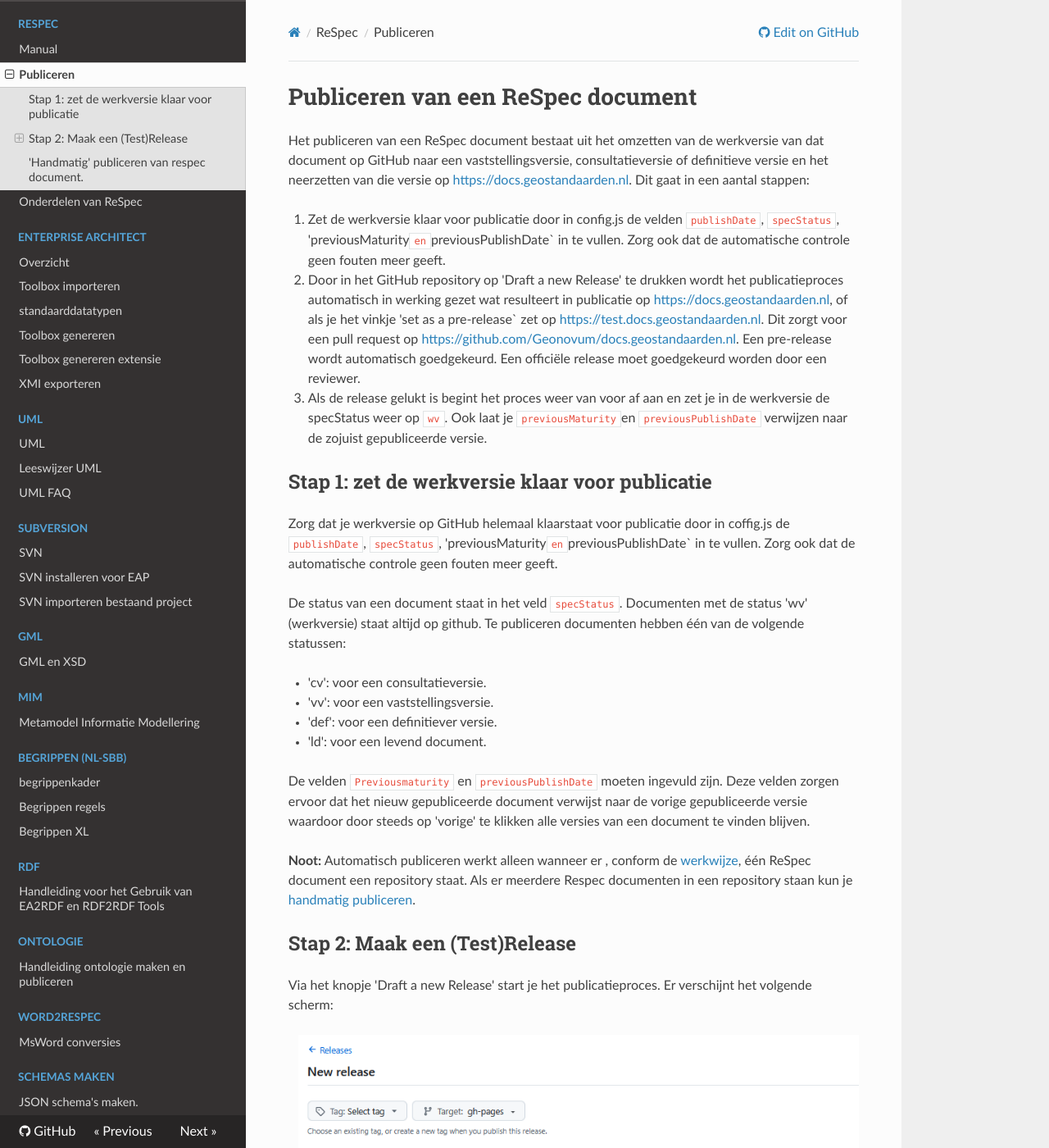
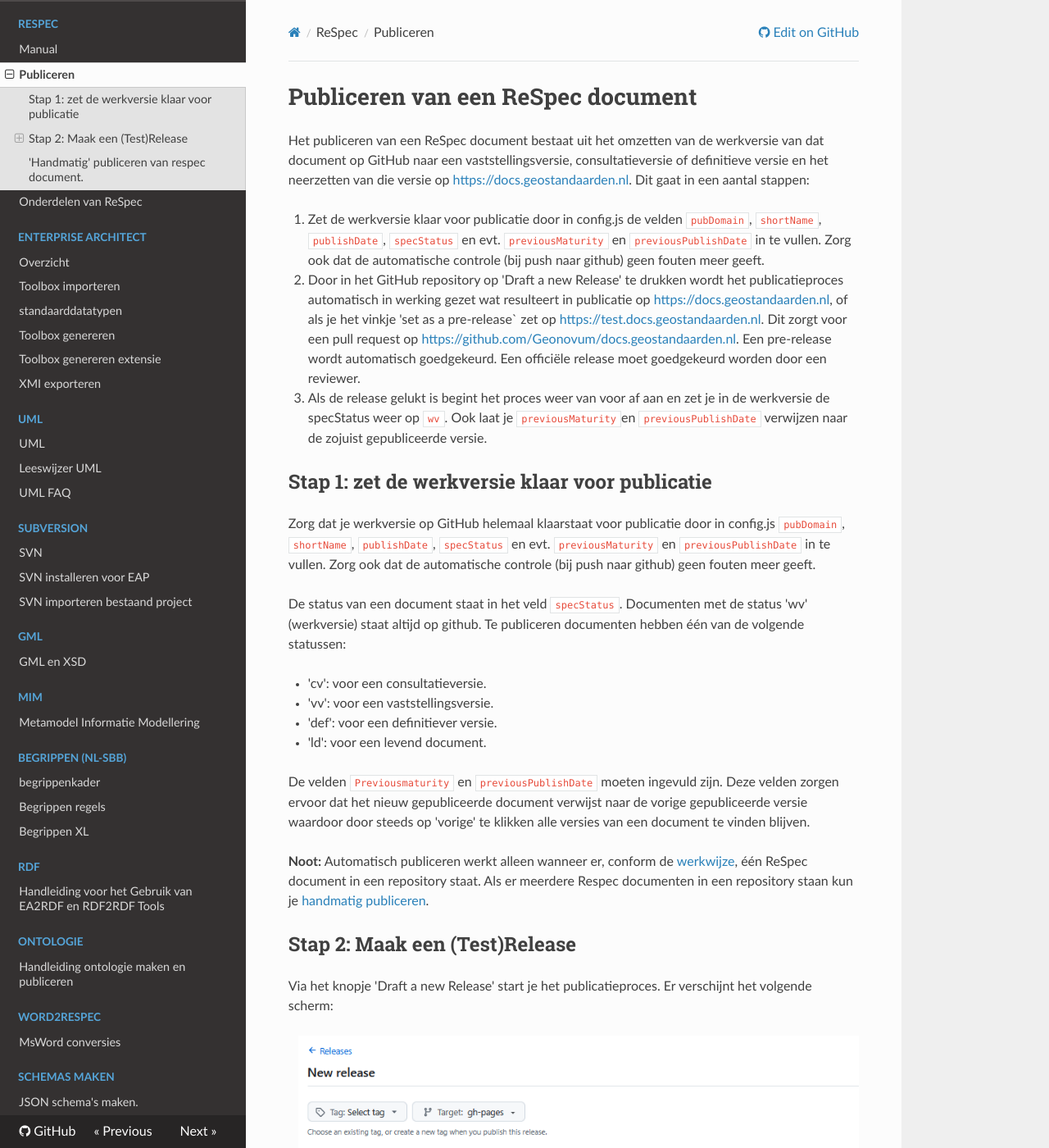
Before and after one commit to Geonovum/handleiding-tooling, an MkDocs documentation site: the page built from docs/ReSpec/ReSpec-publiceren.md, in a window 1280 px wide and 1400 px high. Shown: the whole window at 82% size. Built offline with MkDocs 1.6.1, drawn with Linux system fonts in a browser that asks for light colours; nearby versions of some CDN libraries; some of the changed text lies outside the part shown.

Commit message:
Update ReSpec-publiceren.md met Inge en andere verplichte velden

```diff
--- a/docs/ReSpec/ReSpec-publiceren.md
+++ b/docs/ReSpec/ReSpec-publiceren.md
@@ -4,7 +4,7 @@
 van dat document op GitHub naar een vaststellingsversie, consultatieversie of definitieve versie
 en het neerzetten van die versie op <https://docs.geostandaarden.nl>. Dit gaat in een aantal stappen:
 
-1. Zet de werkversie klaar voor publicatie door in config.js de  velden `publishDate`, `specStatus`, 'previousMaturity` en `previousPublishDate` in te vullen. Zorg ook dat de automatische controle geen fouten meer geeft.
+1. Zet de werkversie klaar voor publicatie door in config.js de velden `pubDomain`, `shortName`, `publishDate`, `specStatus` en evt. `previousMaturity` en `previousPublishDate` in te vullen. Zorg ook dat de automatische controle (bij push naar github) geen fouten meer geeft.
 2. Door in het GitHub repository op 'Draft a new Release' te drukken wordt het publicatieproces
    automatisch in werking gezet wat resulteert in publicatie op <https://docs.geostandaarden.nl>, of als je het vinkje 'set as a pre-release` zet op <https://test.docs.geostandaarden.nl>. Dit
    zorgt voor een pull request op <https://github.com/Geonovum/docs.geostandaarden.nl>. Een pre-release wordt automatisch goedgekeurd. Een officiële release moet goedgekeurd worden door een reviewer.
@@ -12,11 +12,9 @@
    de specStatus weer op `wv`. Ook laat je `previousMaturity`en `previousPublishDate` verwijzen naar
    de zojuist gepubliceerde versie.
 
-## Stap 1: zet de  werkversie klaar voor publicatie
+## Stap 1: zet de werkversie klaar voor publicatie
 
-Zorg dat je werkversie op GitHub helemaal klaarstaat voor publicatie door in coffig.js de `publishDate`,
-`specStatus`, 'previousMaturity` en `previousPublishDate` in te vullen. Zorg ook dat de
-automatische controle geen fouten meer geeft.
+Zorg dat je werkversie op GitHub helemaal klaarstaat voor publicatie door in config.js `pubDomain`, `shortName`, `publishDate`, `specStatus` en evt. `previousMaturity` en `previousPublishDate` in te vullen. Zorg ook dat de automatische controle (bij push naar github) geen fouten meer geeft.
 
 De status van een document staat in het veld `specStatus`. Documenten met de status 'wv' (werkversie)
 staat altijd op github. Te publiceren documenten hebben één van de volgende statussen:
@@ -30,7 +28,7 @@
 ervoor dat het nieuw gepubliceerde document verwijst naar de vorige gepubliceerde versie
 waardoor door steeds op 'vorige' te klikken alle versies van een document te vinden blijven.
 
-**Noot:** Automatisch publiceren werkt alleen wanneer er , conform de [werkwijze](./index.md#respec-via-markdown), één ReSpec document een repository staat. Als er meerdere Respec documenten in een repository staan kun je [handmatig publiceren](#handmatig-publiceren-van-respec-document).
+**Noot:** Automatisch publiceren werkt alleen wanneer er, conform de [werkwijze](./index.md#respec-via-markdown), één ReSpec document in een repository staat. Als er meerdere Respec documenten in een repository staan kun je [handmatig publiceren](#handmatig-publiceren-van-respec-document).
 
 ## Stap 2: Maak een (Test)Release
 
@@ -46,7 +44,7 @@
 
 Door de knop 'Publish release' in te drukken wordt het publicatieproces gestart. Dit kan enige tijd duren. Afhankelijk van of het een test release is of gebeurt het volgende:
 
-- Bij een test-release wordt de publicatie automatisch goedgekeurd  en gepubliceerd op <https://test.docs.geostandandaarden.nl>.
+- Bij een test-release wordt de publicatie automatisch goedgekeurd en gepubliceerd op <https://test.docs.geostandandaarden.nl>.
 - Bij een officële release resulteert de publicatie in een pull request op <https://github.com/Geonovum/docs.geostandaarden.nl>. Eén van de reviewers checkt de publicatie en na goedkeuring verschijnt deze automatisch.
 
 Voor deze automatische publicatie gelden de volgende eisen:
@@ -116,5 +114,5 @@
 Het is ook mogelijk om documenten handmatig te publiceren op docs.geostandaarden.nl:
 
 - Docs.geostandaarden.nl is een mirror van: <https://github.com/Geonovum/docs.geostandaarden.nl/>
-- Bij handmatige publicatie wijzig je rechtstreeks   dit reopsitory. Maak in dit geval een pull request voor het repository en laat het goedkeuren zoals hierboven beschreven.
+- Bij handmatige publicatie wijzig je rechtstreeks dit reopsitory. Maak in dit geval een pull request voor het repository en laat het goedkeuren zoals hierboven beschreven.
 - In noodgevallen kunnen beheerders ook zonder pull request wijzigingen doorvoeren. In dat geval moet <docs.geostandaarden.nl> handmatig gesynchroniseerd worden. Dat kan via <https://github.com/Geonovum/docs.geostandaarden.nl/actions/workflows/deploy.yml> . Hier zie je een knopje: ‘Run workflow’.
```
Also changed, not shown: other parts of docs/ReSpec/ReSpec-publiceren.md (+1 -1 lines).
